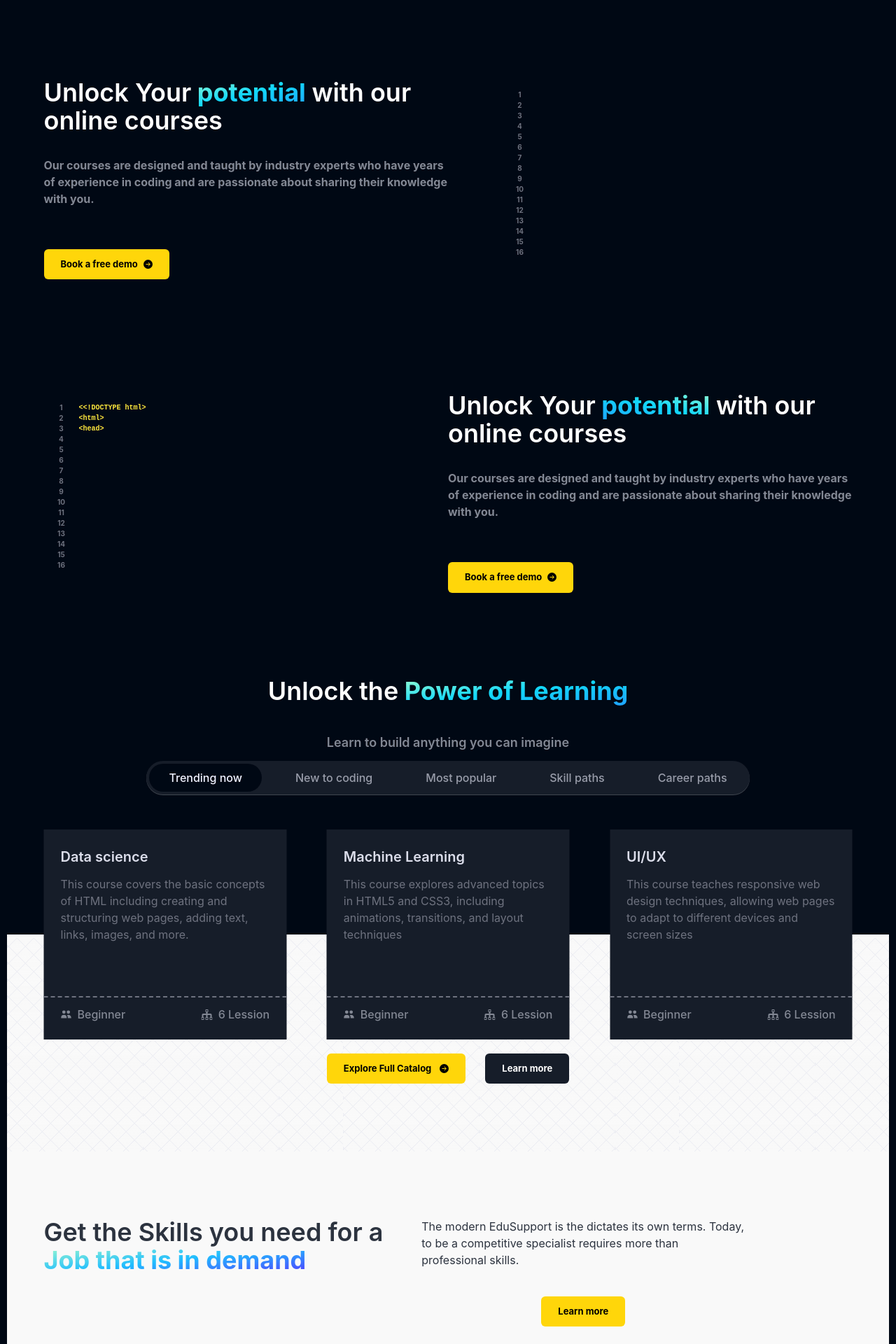
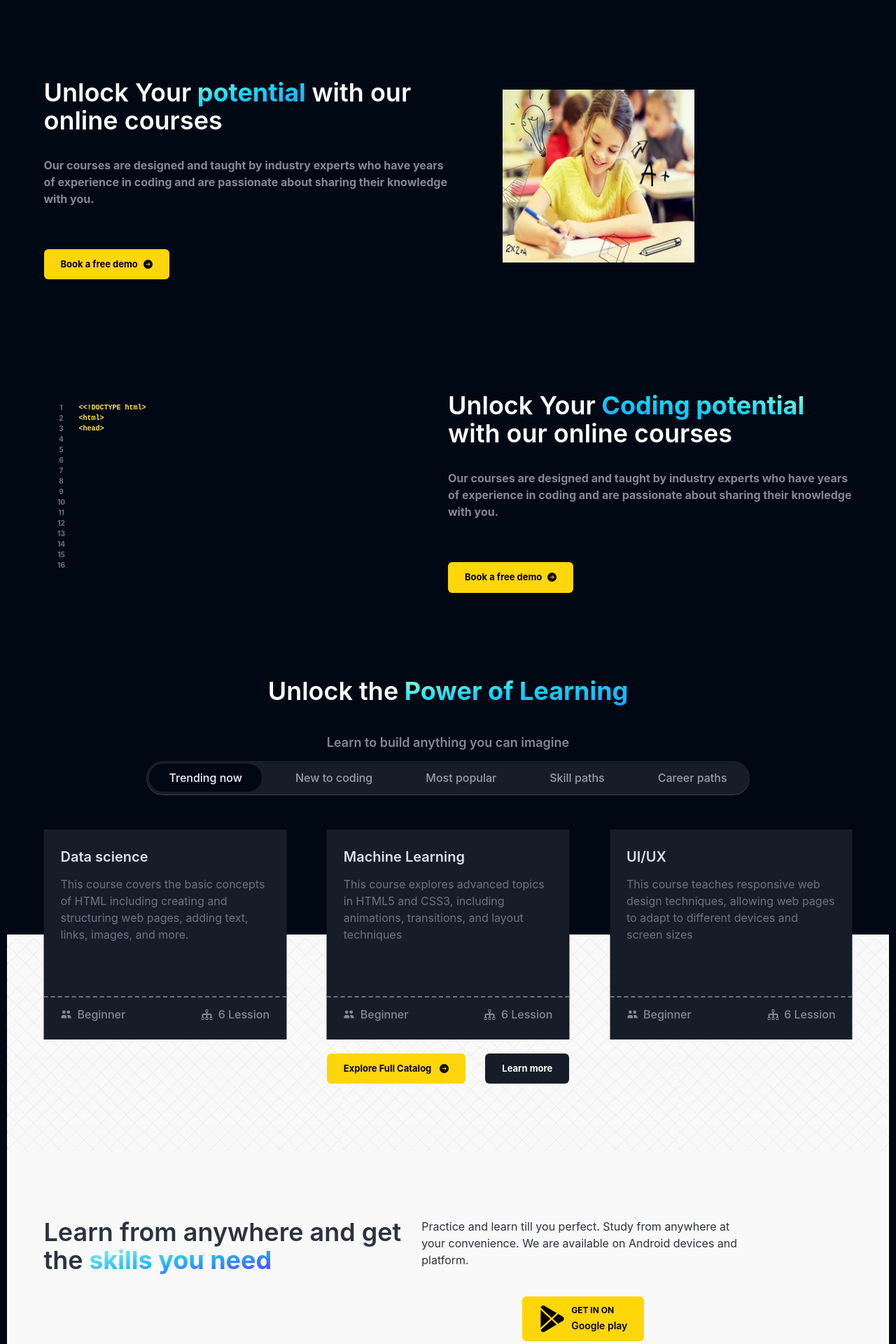
Before and after one commit to sandeep-233/Edu-support, a React (Create React App) app: page / in a window 1280 px wide. Shown: the part 940-2860 px from the top of the page at 70% size. Built offline with nearby package versions, Linux system fonts and the light colour scheme; no server answers.

Commit message:
add play store button

```diff
--- a/src/components/core/HomePage/CodeBlocks.jsx
+++ b/src/components/core/HomePage/CodeBlocks.jsx
@@ -2,6 +2,7 @@ import React from 'react'
 import Button from './Button'
 import {BsFillArrowRightCircleFill} from "react-icons/bs"
 import { TypeAnimation } from 'react-type-animation'
+import image from '../../../assets/Images/Pooja0002.jpg'
 
 
 const CodeBlocks = ({
@@ -32,6 +33,8 @@ const CodeBlocks = ({
       <div className='h-fit flex lg:flex-row text-[10px] w-[100%] py-4 lg:w-[500px]'>
         {/* HW: add bg-gradiant  */}
 
+        {
+          codeblock != "" && (
             <div className='text-center flex flex-col w-[10%] text-richblack-400 font-inter font-bold'>
             <p>1</p>
             <p>2</p>
@@ -50,6 +53,15 @@ const CodeBlocks = ({
             <p>15</p>
             <p>16</p>
           </div>
+          )
+        }
+        {
+          codeblock == "" && (
+            <div>
+              <img src={image} alt="" />
+            </div>
+          )
+        }
 
         <div className={`w-[90%] flex flex-col gap-3 font-bold font-mono ${codeColor} pr-2`}>
           <TypeAnimation
--- a/src/pages/Home.jsx
+++ b/src/pages/Home.jsx
@@ -1,6 +1,6 @@
 import React from 'react'
 import { Link } from 'react-router-dom'
-import {BsFillArrowRightCircleFill} from "react-icons/bs"
+import {BsFillArrowRightCircleFill, BsGooglePlay} from "react-icons/bs"
 import HighlightText from '../components/core/HomePage/HighlightText'
 import Button from '../components/core/HomePage/Button'
 import Banner from "../assets/Images/banner1.mp4"
@@ -84,6 +84,7 @@ const Home = () => {
                         }
                     }
 
+                    codeblock={""}
                     // codeblock={`<<!DOCTYPE html>
                     //             <html>
                     //             <head>
@@ -112,7 +113,7 @@ const Home = () => {
                     heading={
                         <div className="text-4xl font-semibold">
                             Unlock Your
-                            <HighlightText text={" potential "} color={"bg-gradient-to-tr from-[#1FA2FF] via-[#12D8FA] to-[#A6FFCB]"}/>
+                            <HighlightText text={"Coding potential "} color={"bg-gradient-to-tr from-[#1FA2FF] via-[#12D8FA] to-[#A6FFCB]"}/>
                             with our online courses
                         </div>
                     }
@@ -183,17 +184,21 @@ const Home = () => {
 
             <div className='flex flex-row gap-5 mb-10 mt-[95px] '>
                 <div className='text-4xl font-semibold w-[45%] '>
-                    Get the Skills you need for a
-                    <HighlightText text={" Job that is in demand"} color={"bg-gradient-to-tl from-[#5433FF] via-[#20BDFF] to-[#A5FECB]"}/>
+                    Learn from anywhere and get the
+                    <HighlightText text={" skills you need"} color={"bg-gradient-to-tl from-[#5433FF] via-[#20BDFF] to-[#A5FECB]"}/>
                 </div>
 
                 <div className='flex flex-col gap-10 w-[40%] items-center'>
                     <div className='text-[16px]'>
-                        The modern EduSupport is the dictates its own terms. Today, to be a competitive specialist requires more than professional skills.
+                    Practice and learn till you perfect. Study from anywhere at your convenience. We are available on Android devices and platform.
                     </div>
                     <Button active={true} linkto={"/signup"}>
-                        <div>
-                            Learn more
+                        <div className='flex gap-2 items-center'>
+                            <BsGooglePlay size={38}/>
+                            <div className='flex flex-col gap-1 items-start'>
+                                <p className='text-xs'>GET IN ON</p>
+                                <p className='text-sm font-semibold'>Google play</p>
+                            </div>
                         </div>
                     </Button>
                 </div>
```
Also changed, not shown: src/assets/Images/Pooja0002.jpg (added). Lines whose indentation alone changed are shown as unchanged.
